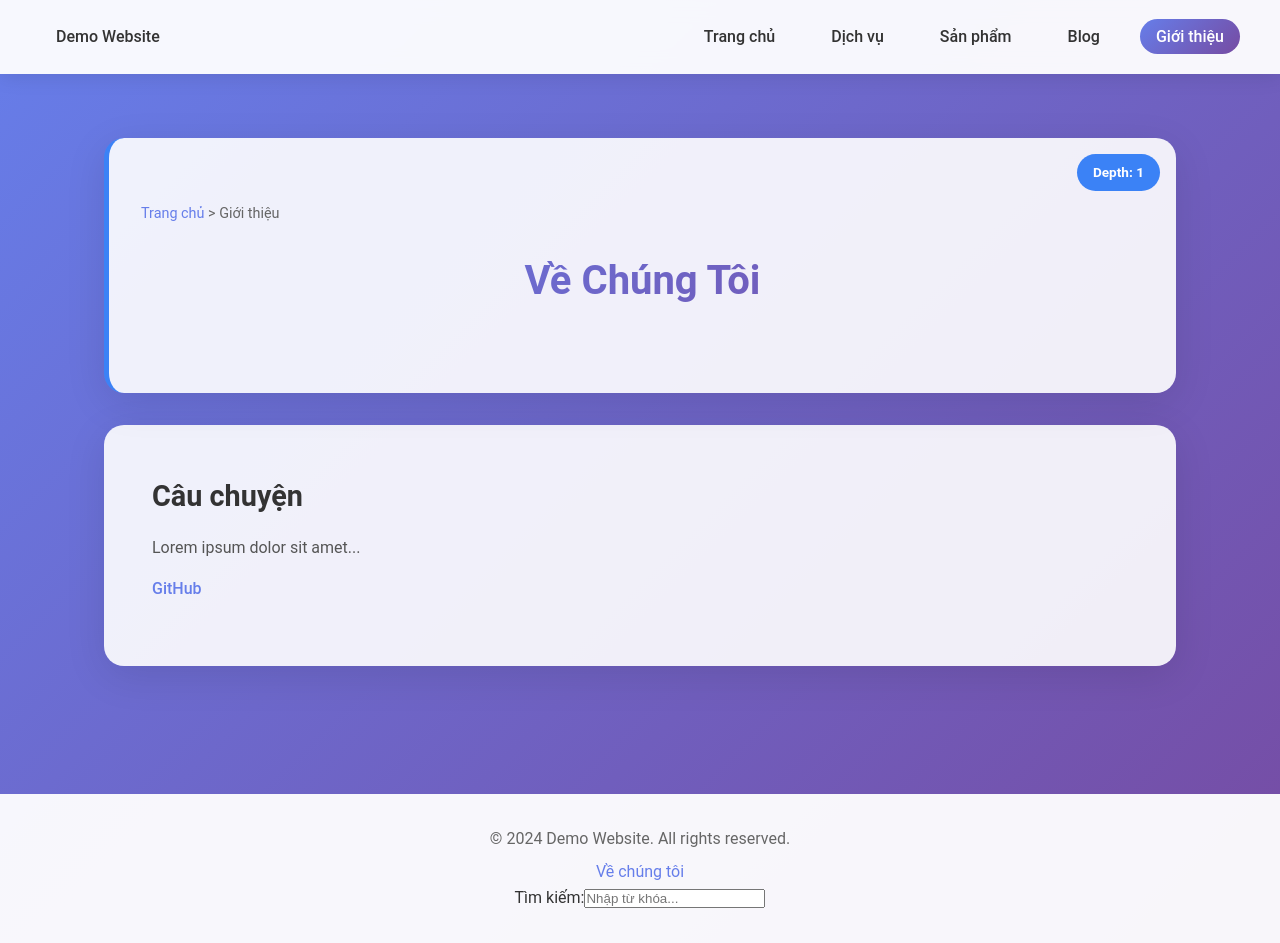
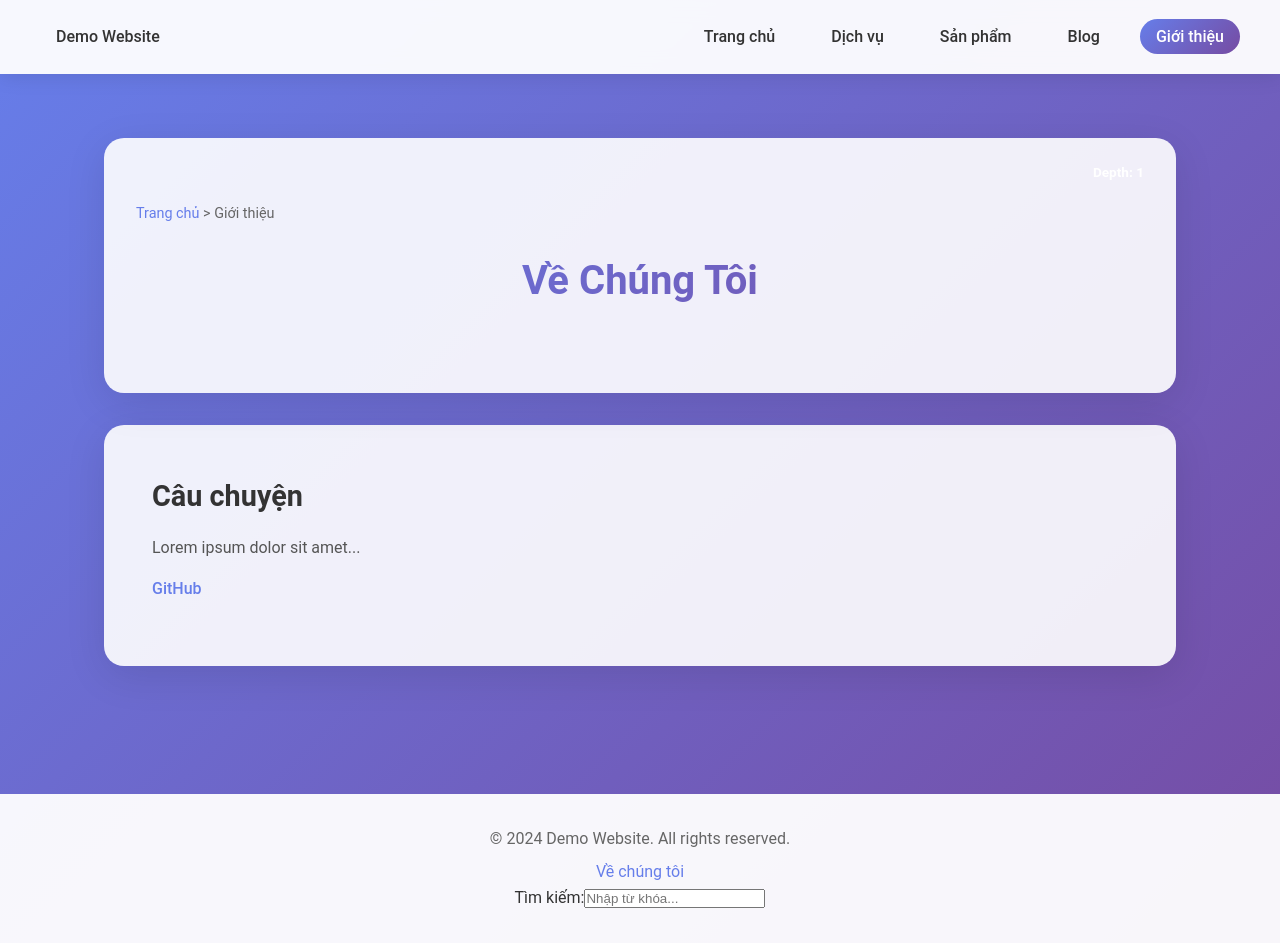
Before and after one commit to Hana250903/web-demo, a React (Vite) app: page /about in a window 1280 px wide. Built offline with nearby package versions, Linux system fonts and the light colour scheme.

Commit message:
Fix: src/pages/AboutPage.jsx

```diff
--- a/src/pages/AboutPage.jsx
+++ b/src/pages/AboutPage.jsx
@@ -3,7 +3,7 @@ import { Link } from 'react-router-dom';
 function AboutPage() {
     return (
         <main>
-            <section className="page-hero depth-1">
+            <section className="page-hero">
                 <div className="breadcrumb"><Link to="/">Trang chủ</Link> &gt; <span> Giới thiệu</span></div>
                 <span className="depth-badge">Depth: 1</span>
                 <h2>Về Chúng Tôi</h2>
```
